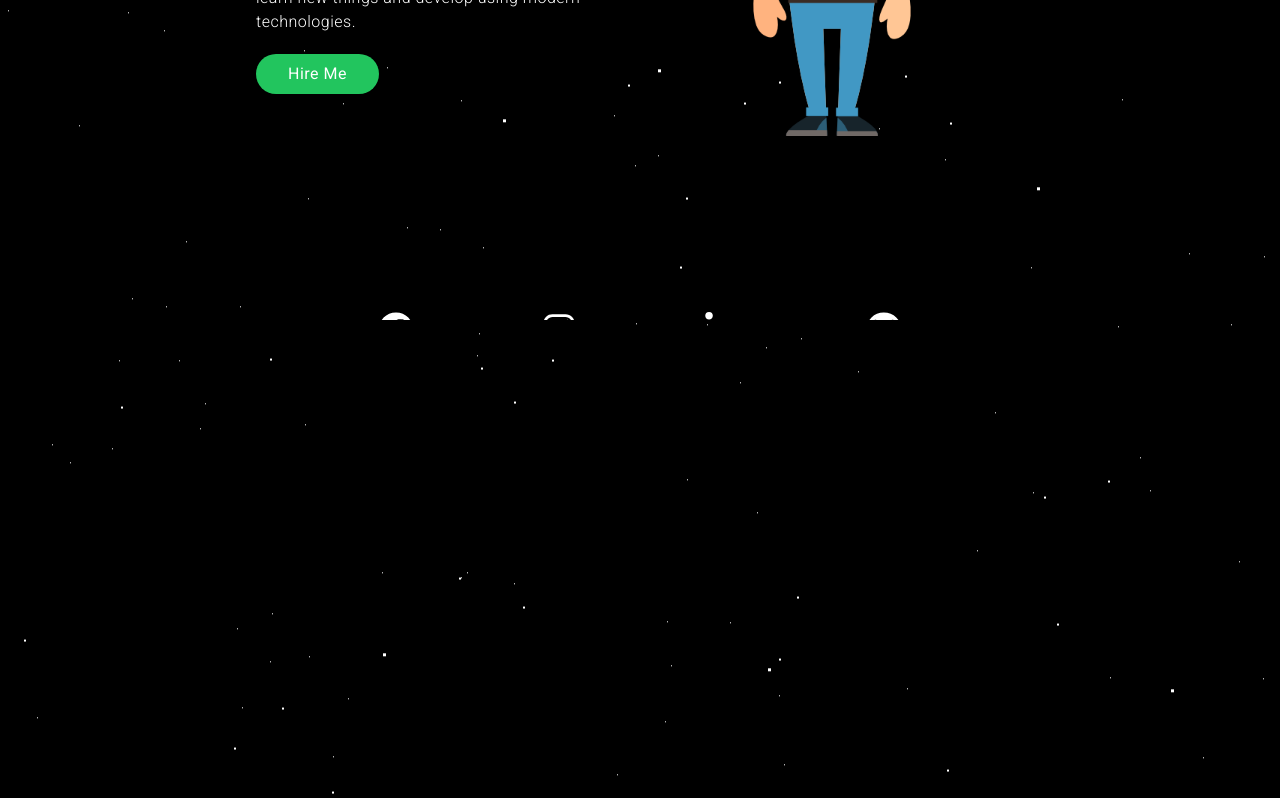
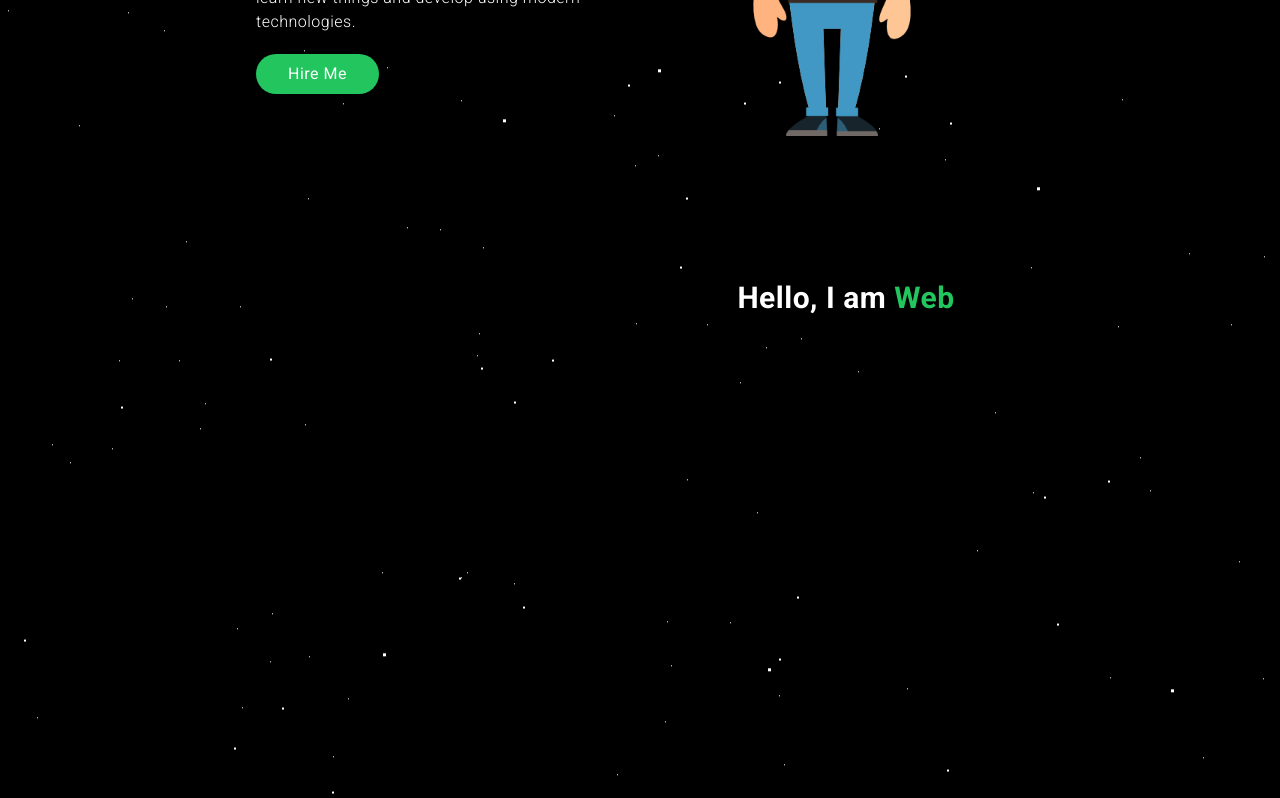
Before and after one commit to jvalerodev/my-portfolio, a Next.js app: page / in a window 1280 px wide. Shown: the part 480-1278 px from the top of the page. Built offline with nearby package versions, Linux system fonts and the light colour scheme.

Commit message:
added about section

```diff
--- a/components/Layout/index.tsx
+++ b/components/Layout/index.tsx
@@ -2,7 +2,7 @@ import Header from '@/components/Header';
 import Footer from '@/components/Footer';
 
 interface Props {
-  children: JSX.Element;
+  children: JSX.Element[];
 }
 
 const Layout = ({ children }: Props) => {
--- /dev/null
+++ b/components/Main/About/index.tsx
@@ -0,0 +1,70 @@
+import Image from 'next/image';
+import useObserver from '@/hooks/useObserver';
+
+const today = new Date().valueOf();
+const birthDate = new Date('02/17/2000').valueOf();
+const age = Math.floor((today - birthDate) / (1000 * 60 * 60 * 24 * 365));
+
+const About = () => {
+  const { ref } = useObserver();
+
+  return (
+    <div id="about" className="pt-36" ref={ref}>
+      <div className="lg:flex lg:space-x-14 items-center bg-black">
+        <div className="lg:w-1/2">
+          <Image
+            src="/img/web-developer.jpg"
+            alt="Web developer"
+            width={1040}
+            height={563}
+            placeholder="blur"
+            blurDataURL="/img/web-developer.jpg"
+            className="border-4 border-green-500 p-2"
+          />
+        </div>
+
+        <div className="lg:w-1/2 leading-7 mt-10 lg:mt-0">
+          <h2 className="text-3xl font-bold text-center">
+            Hello, I am <span className="text-green-500">Web Developer</span>
+          </h2>
+
+          <p className="mt-5">
+            I am a systems engineering student. I love the development of
+            applications and web pages. I like to develop using the best
+            practices, with clean and efficient code. Highly focused on being a
+            better programmer every day. Here is some information about me:
+          </p>
+
+          <ul className="mt-5">
+            <li>
+              <span className="font-bold inline-block">Name:</span>
+              <span className="ml-12 text-white">Jesús Valero</span>
+            </li>
+
+            <li>
+              <span className="font-bold inline-block">Age:</span>
+              <span className="ml-16 text-white">{age}</span>
+            </li>
+
+            <li>
+              <span className="font-bold inline-block">Address:</span>
+              <span className="ml-8 text-white">Mérida, Venezuela</span>
+            </li>
+
+            <li>
+              <span className="font-bold inline-block">Phone:</span>
+              <span className="ml-12 text-white">+ (58) 412 765 4801</span>
+            </li>
+
+            <li>
+              <span className="font-bold inline-block">E-mail:</span>
+              <span className="ml-12 text-white">jvalerodev@gmail.com</span>
+            </li>
+          </ul>
+        </div>
+      </div>
+    </div>
+  );
+};
+
+export default About;
--- a/components/Main/Presentation/index.tsx
+++ b/components/Main/Presentation/index.tsx
@@ -7,13 +7,12 @@ const Presentation = () => {
   const { ref } = useObserver();
 
   return (
-    <div
-      id="home"
-      className="md:flex justify-between items-center pt-36"
-      ref={ref}
-    >
+    <div id="home" className="pt-36" ref={ref}>
+      <div className="md:flex justify-between items-center">
         <div className="md:w-1/2">
-        <p className="text-2xl text-green-500 font-bold uppercase">Hi there,</p>
+          <p className="text-2xl text-green-500 font-bold uppercase">
+            Hi there,
+          </p>
 
           <div className="lg:flex text-5xl font-black mt-5 lg:space-x-3">
             <p className="whitespace-nowrap">I am</p>
@@ -47,6 +46,7 @@ const Presentation = () => {
           />
         </div>
       </div>
+    </div>
   );
 };
 
--- a/pages/index.tsx
+++ b/pages/index.tsx
@@ -1,12 +1,15 @@
 import Background from '@/components/Layout/Background';
 import Layout from '@/components/Layout';
 import Presentation from '@/components/Main/Presentation';
+import About from '@/components/Main/About';
 
 const Home = () => {
   return (
     <Background>
       <Layout>
         <Presentation />
+
+        <About />
       </Layout>
     </Background>
   );
```
Also changed, not shown: public/img/web-developer.jpg (added). Lines whose indentation alone changed are shown as unchanged.
